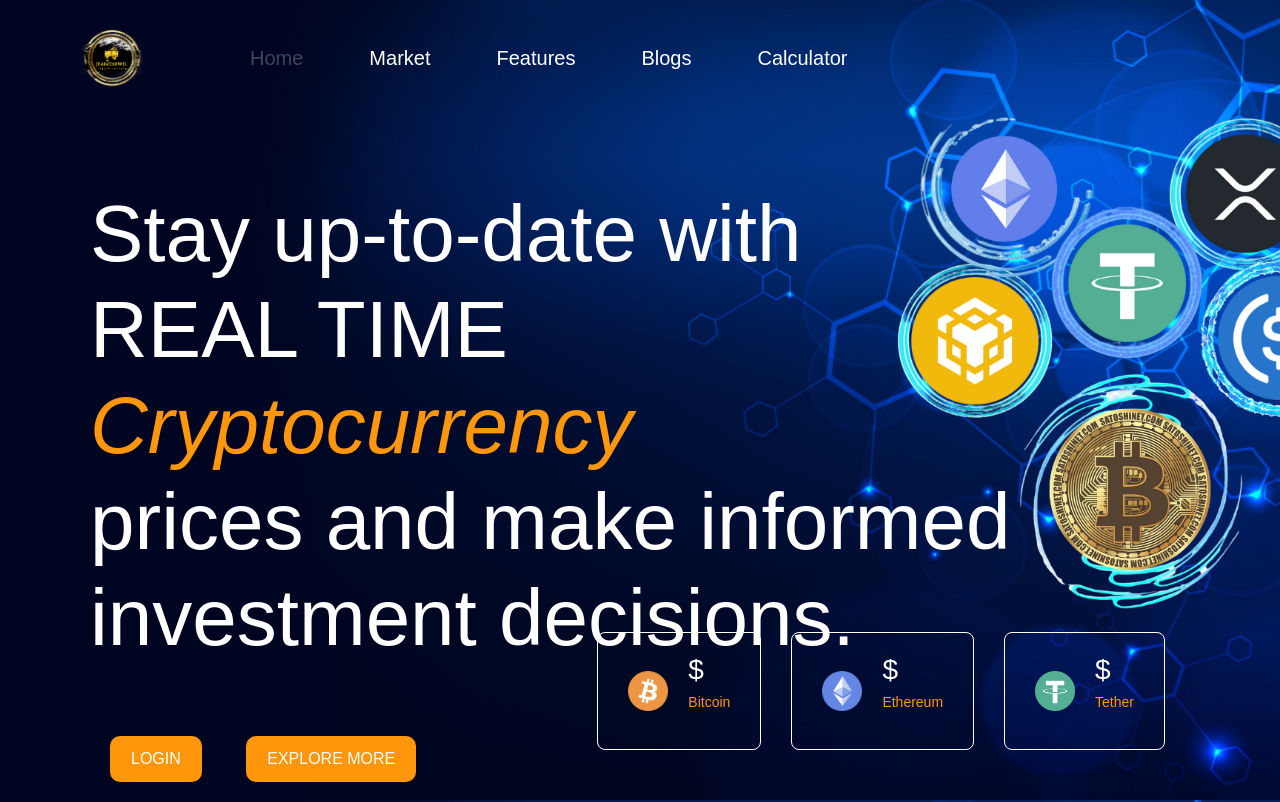
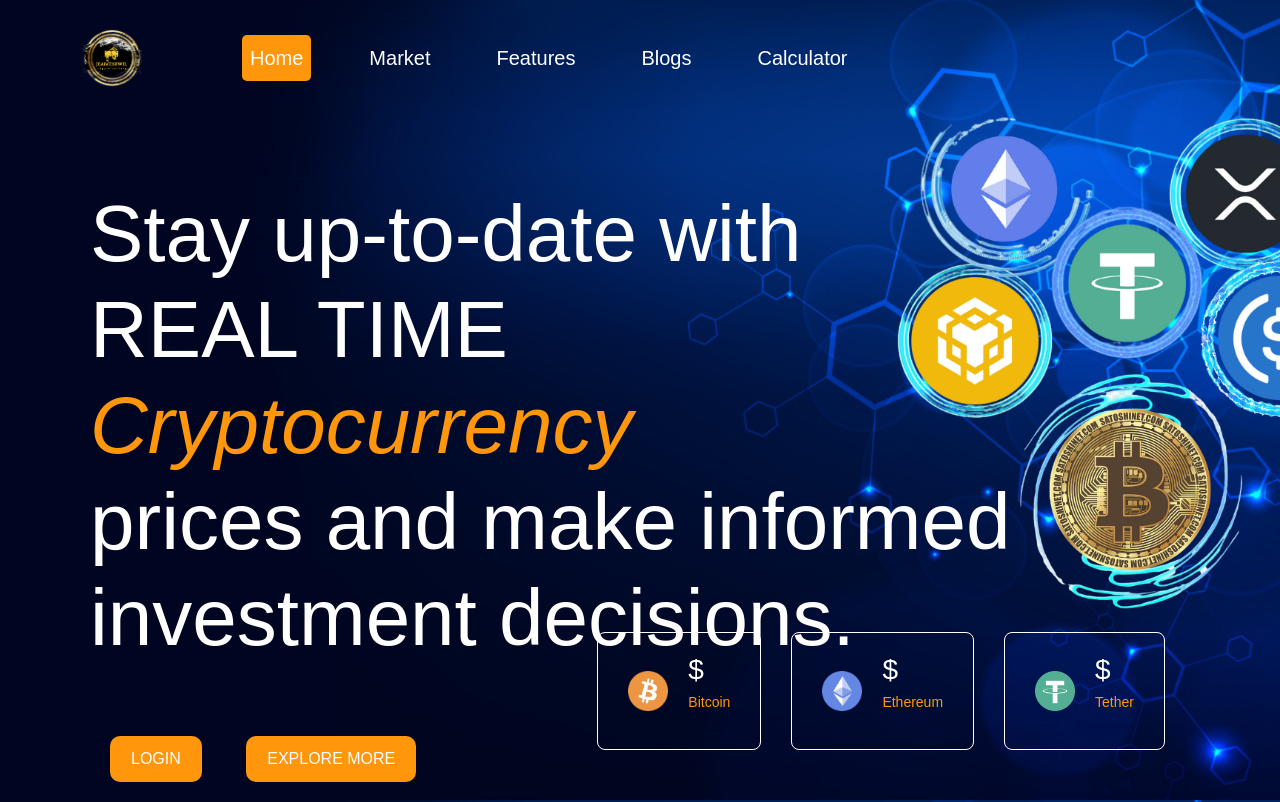
Before and after one commit to Jmcortz13/MP2-Project, a plain HTML site: page index.html in a window 1280 px wide. Drawn offline with nearby package versions, Linux system fonts and the light colour scheme; no server answers.

Commit message:
Update index.html

```diff
--- a/index.html
+++ b/index.html
@@ -26,7 +26,7 @@
       <div class="navbar-collapse collapse" id="navbarsExample07XL">
         <ul class="navbar-nav me-auto mb-2 mb-lg-0" style="font-size: 20px;">
           <li class="nav-item" style="margin-left: 50px;">
-            <a class="nav-link disabled" aria-current="page">Home</a>
+            <a class="nav-link active" aria-current="page" href="#" style="background-color: #ff960b; border-radius: 5px;">Home</a>
           </li>
           <li class="nav-item" style="margin-left: 50px;">
             <a class="nav-link active" aria-current="page" href="markets.html">Market</a>
```
